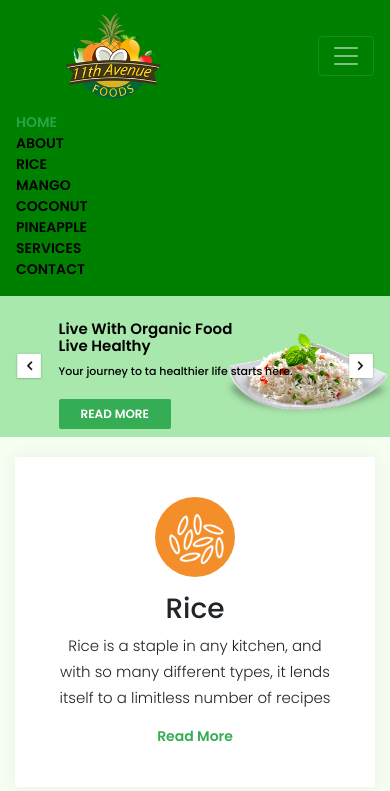
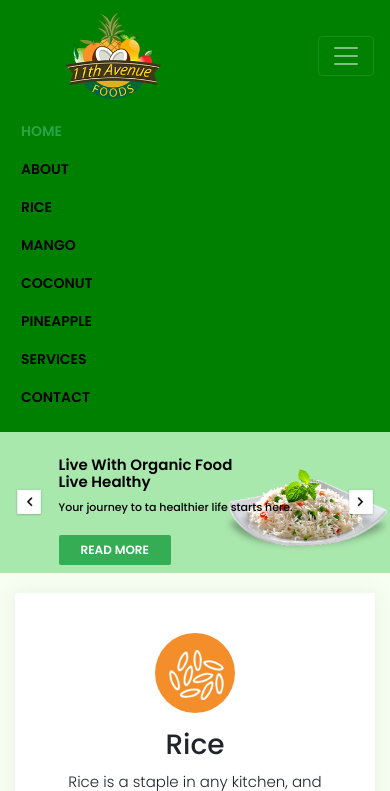
Before and after one commit to skv4u/11thavenuefoods, a PHP site: page / in a window 390 px wide, after a click that opens the changed part. Shown: the top 791 px of the page. Run offline with PHP 8.4, Linux system fonts and the light colour scheme.

Commit message:
mobile top menu bar issue

```diff
--- a/css/style.css
+++ b/css/style.css
@@ -440,6 +440,13 @@ address {
     .nav-link {
         color: #fff !important;
     }
+    .nav-link a {
+
+        padding: 5px;
+        line-height: 2em;
+        width: 100%;
+        display: inline-block;
+    }
     .nav-link.active {
         color: #000 !important;
     }
```
